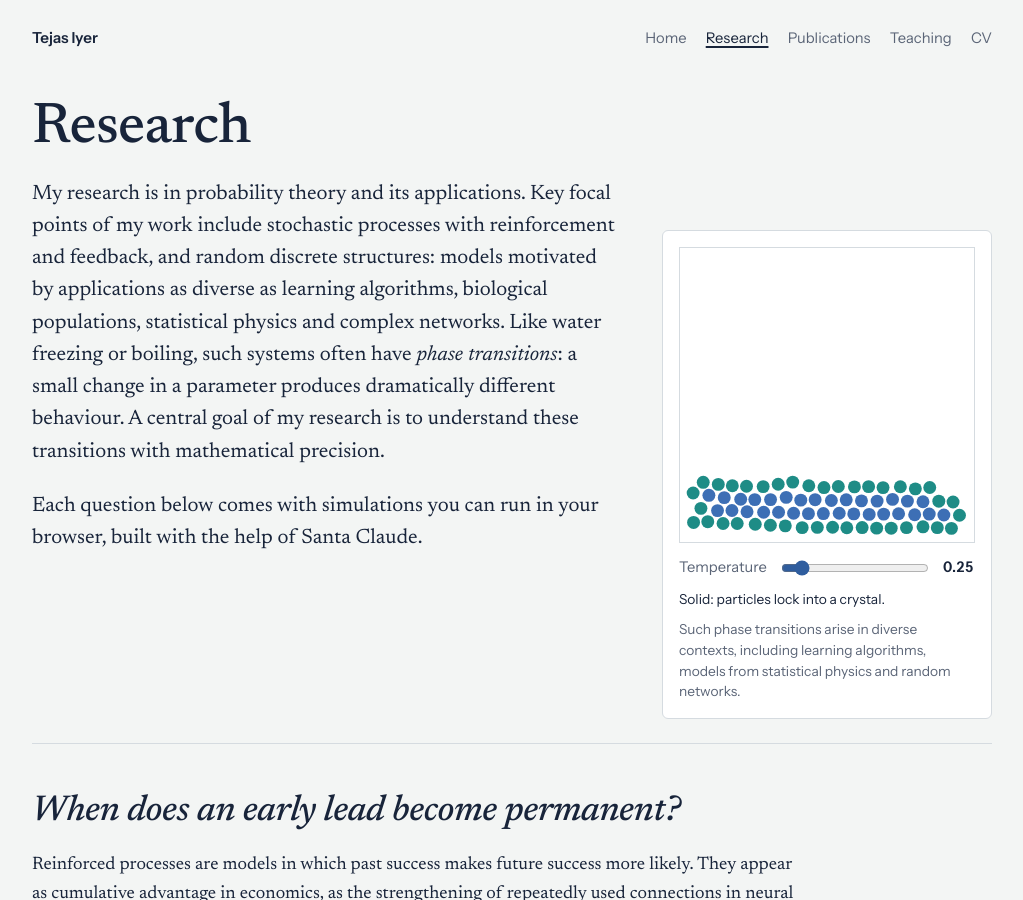
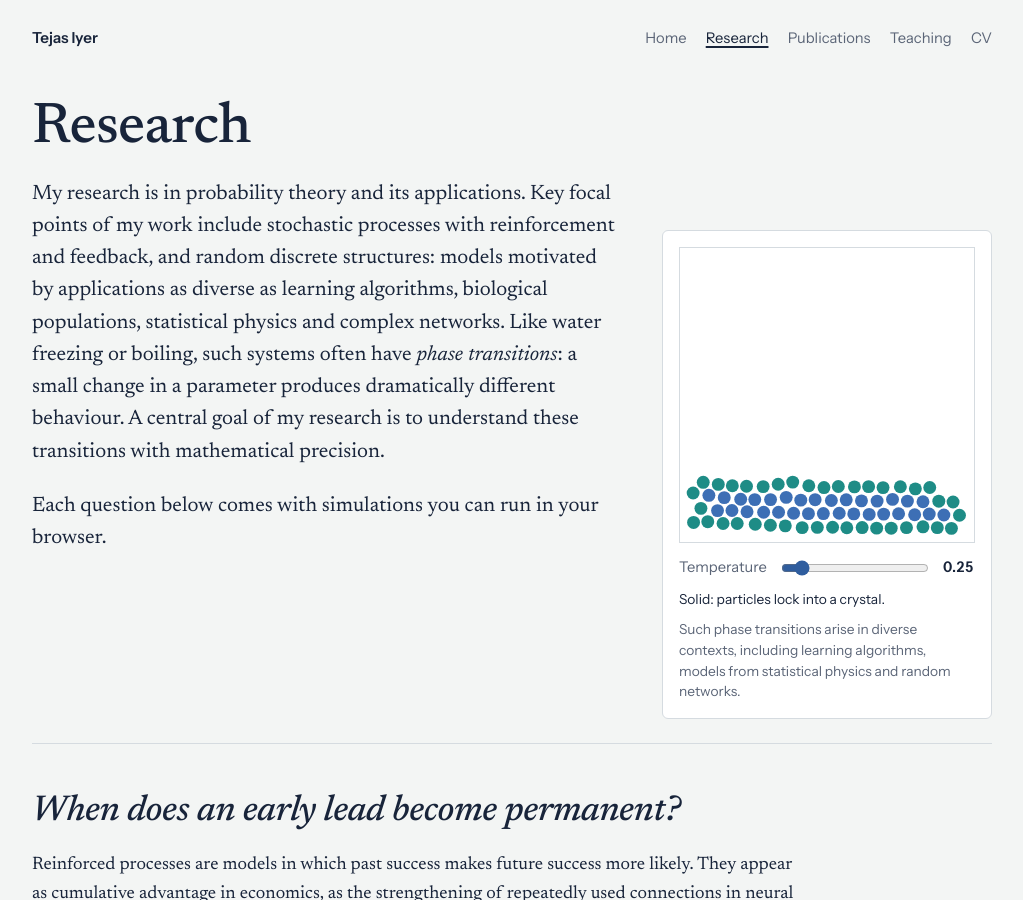
Before and after one commit to iyertejas/iyertejas.github.io, a Jekyll site: the page built from research.md, in a window 1280 px wide and 900 px high. Shown: the whole window, without its empty margins (128-1151 px from the left). Built offline with Jekyll 4.4.1, drawn with Linux system fonts in a browser that asks for light colours; some of the changed text lies outside the part shown.

Commit message:
Credit Claude in the site footer; simplify research lead
Co-Authored-By: Claude Opus 5.5 <noreply@anthropic.com>
Claude-Session: https://claude.ai/code/session_01GtKFLb7CfuyTJ4cLibMDxB

```diff
--- a/_layouts/default.html
+++ b/_layouts/default.html
@@ -29,6 +29,7 @@
 <footer>
   <span>Tejas Iyer, Weierstrass Institute (WIAS), Berlin</span>
   <span>Contact: first.lastname@wias-berlin.de</span>
+  <span>This site and its simulations were built with the help of Claude (Anthropic).</span>
 </footer>
 </div>
 {% if page.sims %}<script src="sims.js?v={{ site.time | date: '%s' }}"></script>{% endif %}
--- a/research.md
+++ b/research.md
@@ -13,7 +13,7 @@ description: "Research of Tejas Iyer: phase transitions in reinforced growth pro
 My research is in probability theory and its applications. Key focal points of my work include stochastic processes with reinforcement and feedback, and random discrete structures: models motivated by applications as diverse as learning algorithms, biological populations, statistical physics and complex networks. Like water freezing or boiling, such systems often have *phase transitions*: a small change in a parameter produces dramatically different behaviour. A central goal of my research is to understand these transitions with mathematical precision.
 {: .lede}
 
-Each question below comes with simulations you can run in your browser, built with the help of Santa Claude.
+Each question below comes with simulations you can run in your browser.
 {: .lede}
 
 ## When does an early lead become permanent?
```
